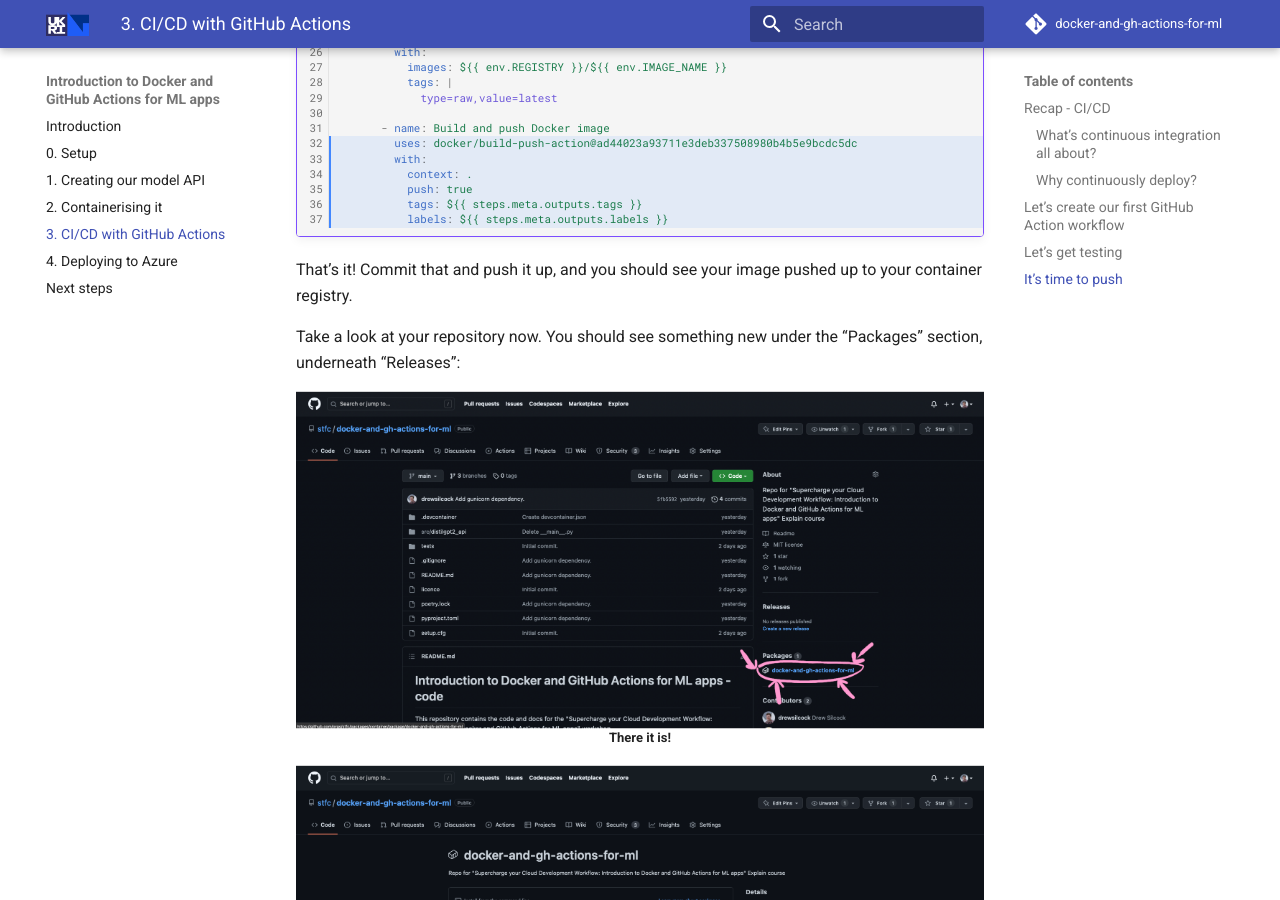
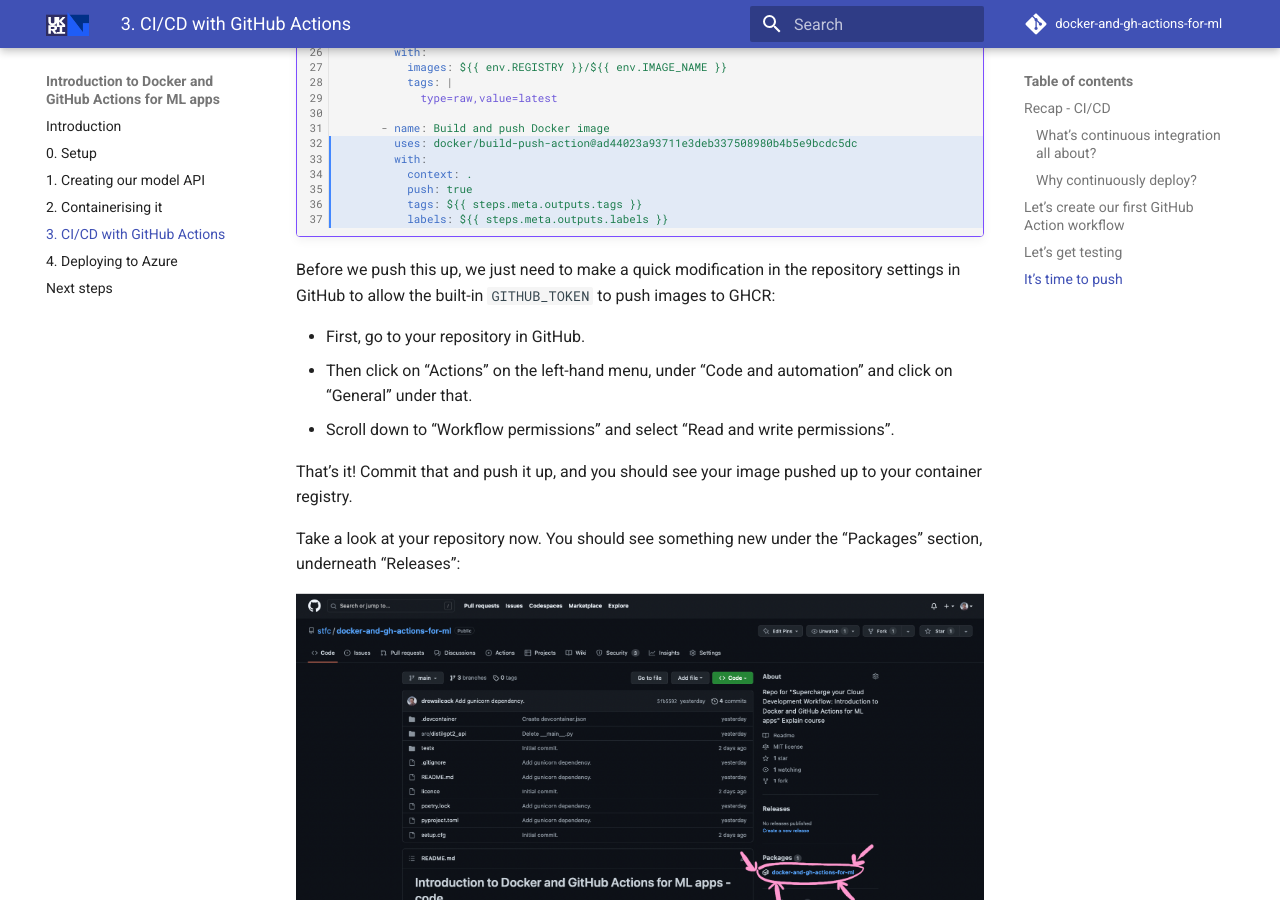
Before and after one commit to stfc/docker-and-gh-actions-for-ml, an MkDocs documentation site: the page built from docs/3-cicd-with-github-actions.md, in a window 1280 px wide and 900 px high, scrolled down 7214 px. Built offline with MkDocs 1.6.1 and Material for MkDocs 9.7.7, drawn with Linux system fonts in a browser that asks for light colours; emoji names are drawn with the system emoji font; comment, search, counter and statistics services are not loaded.

Commit message:
Add bit on updating repo workflow token permissions.

````diff
--- a/docs/3-cicd-with-github-actions.md
+++ b/docs/3-cicd-with-github-actions.md
@@ -347,6 +347,12 @@
               labels: ${{ steps.meta.outputs.labels }}
     ```
 
+Before we push this up, we just need to make a quick modification in the repository settings in GitHub to allow the built-in `GITHUB_TOKEN` to push images to GHCR:
+
+- First, go to your repository in GitHub.
+- Then click on "Actions" on the left-hand menu, under "Code and automation" and click on "General" under that.
+- Scroll down to "Workflow permissions" and select "Read and write permissions".
+
 That's it! Commit that and push it up, and you should see your image pushed up to your container registry.
 
 Take a look at your repository now. You should see something new under the "Packages" section, underneath "Releases":
````
